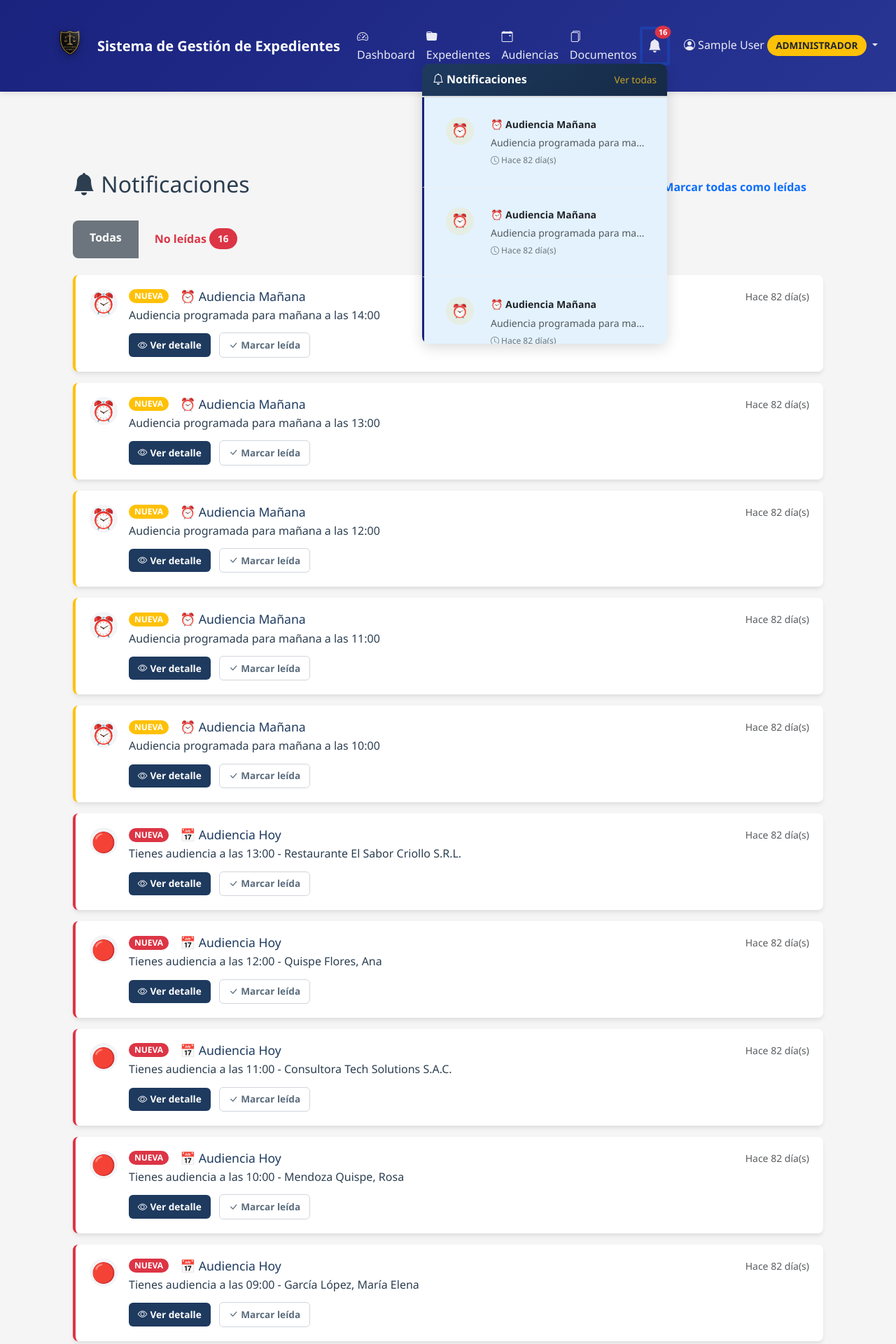
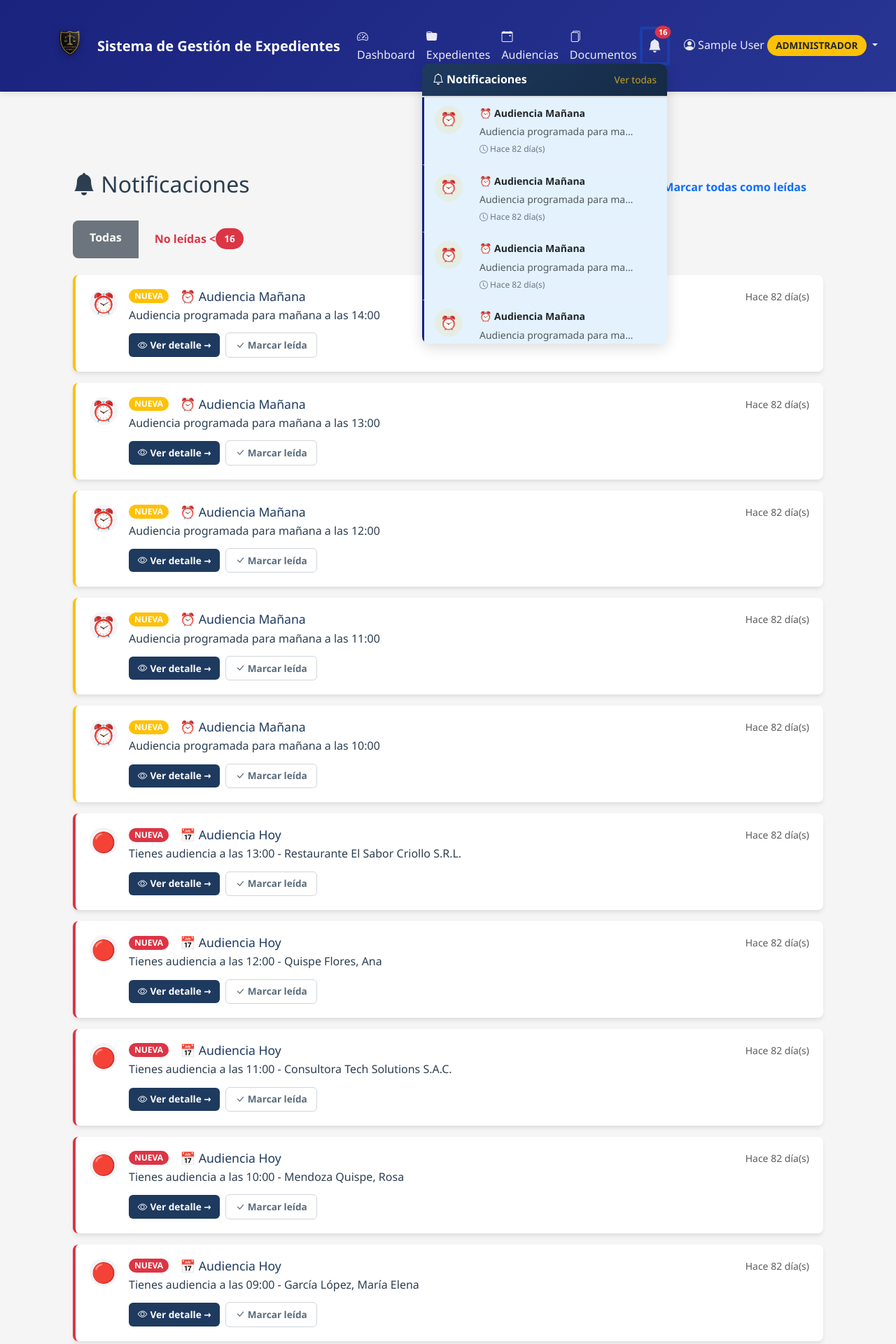
Before and after one commit to quijandriasistema-dot/gestor-expedientes, a Flask app: page /notificaciones in a window 1280 px wide, after a click on "16". Shown: the top 1920 px of the page at 70% size. Run offline with Flask 3, Linux system fonts and the light colour scheme; the visitor is signed in with stand-in values (Sample User, id 1); parts of the project's set-up code (start-up, migrations or seed data) failed here and were passed over.

Commit message:
ACTUALIZACION

```diff
--- a/app/templates/base.html
+++ b/app/templates/base.html
@@ -169,8 +169,15 @@
 
         .notification-item {
             border-bottom: 1px solid #f0f0f0;
+            padding: 0;
+            transition: background-color 0.2s;
+        }
+
+        .notification-item a {
+            display: flex;
             padding: 12px 15px;
-            transition: background-color 0.2s;
+            text-decoration: none;
+            color: inherit;
         }
 
         .notification-item:hover {
@@ -180,6 +187,10 @@
         .notification-item.unread {
             background-color: #e3f2fd;
             border-left: 3px solid var(--primary-color);
+        }
+
+        .notification-item.unread:hover {
+            background-color: #bbdefb;
         }
 
         .notification-icon {
@@ -403,7 +414,7 @@
                     if (data.notificaciones && data.notificaciones.length > 0) {
                         preview.innerHTML = data.notificaciones.map(n => `
                             <li class="notification-item ${n.leida ? '' : 'unread'}">
-                                <a href="${n.link || '#'}" class="text-decoration-none text-dark d-flex align-items-start"
+                                <a href="${n.link || '#'}"
                                    onclick="marcarLeida(${n.id}, event)">
                                     <div class="notification-icon bg-${n.color || 'info'} bg-opacity-10 text-${n.color || 'info'}">
                                         ${n.icono || '🔔'}
@@ -433,27 +444,16 @@
         }
 
         function marcarLeida(id, event) {
-            if (event) event.preventDefault();
-
+            // Marcar como leída vía POST en segundo plano (fire and forget)
             fetch(`/notificacion/${id}/leer`, {
                 method: 'POST',
                 headers: {
                     'Content-Type': 'application/json',
                 }
-            })
-            .then(response => response.json())
-            .then(data => {
-                if (data.success) {
-                    // Redirigir al link si existe
-                    const link = event ? event.currentTarget.getAttribute('href') : null;
-                    if (link && link !== '#') {
-                        window.location.href = link;
-                    } else {
-                        actualizarNotificaciones();
-                    }
-                }
-            })
-            .catch(error => console.error('Error:', error));
+            }).catch(error => console.error('Error:', error));
+
+            // Permitir navegación normal - NO prevenir default
+            // El enlace navegará al href automáticamente
         }
 
         function marcarTodasLeidas() {
--- a/app/templates/notificaciones.html
+++ b/app/templates/notificaciones.html
@@ -21,7 +21,7 @@
             Todas
         </a>
         <a href="#" class="btn btn-outline-danger" onclick="filtrarNoLeidas()">
-            No leídas {% if no_leidas > 0 %}<span class="badge bg-danger">{{ no_leidas }}</span>{% endif %}
+            No leídas {% if no_leidas > 0 %}<<span class="badge bg-danger">{{ no_leidas }}</span>{% endif %}
         </a>
     </div>
 
@@ -29,7 +29,11 @@
     <div class="notifications-list">
         {% if notificaciones %}
             {% for notif in notificaciones %}
-            <div class="card mb-3 {% if not notif.leida %}border-{{ notif.color }}{% else %}text-muted{% endif %}">
+            <div class="card mb-3 notification-card {% if not notif.leida %}border-{{ notif.color }} unread-card{% else %}text-muted read-card{% endif %}"
+                 {% if notif.link %}
+                 onclick="marcarLeidaYRedirigir({{ notif.id }}, '{{ notif.link }}')"
+                 style="cursor: pointer;"
+                 {% endif %}>
                 <div class="card-body">
                     <div class="d-flex align-items-start">
                         <div class="notification-icon fs-3 me-3">{{ notif.icono }}</div>
@@ -54,15 +58,16 @@
                             </p>
                             {% endif %}
 
-                            <div class="mt-2">
+                            <div class="mt-2 d-flex align-items-center gap-2">
                                 {% if notif.link %}
-                                <a href="{{ notif.link }}" class="btn btn-sm btn-primary">
-                                    <i class="bi bi-eye"></i> Ver detalle
-                                </a>
+                                <span class="btn btn-sm btn-primary">
+                                    <i class="bi bi-eye"></i> Ver detalle →
+                                </span>
                                 {% endif %}
 
                                 {% if not notif.leida %}
-                                <button onclick="marcarLeida({{ notif.id }})" class="btn btn-sm btn-outline-secondary ms-2">
+                                <button onclick="event.stopPropagation(); marcarLeidaSolo({{ notif.id }})"
+                                        class="btn btn-sm btn-outline-secondary">
                                     <i class="bi bi-check-lg"></i> Marcar leída
                                 </button>
                                 {% endif %}
@@ -81,8 +86,33 @@
     </div>
 </div>
 
+<style>
+.notification-card {
+    transition: all 0.2s ease;
+    border-left: 4px solid transparent;
+}
+
+.notification-card:hover {
+    transform: translateX(4px);
+    box-shadow: 0 4px 12px rgba(0,0,0,0.1);
+}
+
+.unread-card {
+    border-left-color: var(--primary-color);
+    background: linear-gradient(90deg, rgba(26, 35, 126, 0.03) 0%, white 100%);
+}
+
+.read-card {
+    opacity: 0.85;
+}
+
+.notification-card.unread-card:hover {
+    background: linear-gradient(90deg, rgba(26, 35, 126, 0.06) 0%, white 100%);
+}
+</style>
+
 <script>
-function marcarLeida(id) {
+function marcarLeidaSolo(id) {
     fetch(`/notificacion/${id}/leer`, {
         method: 'POST',
         headers: {
@@ -98,12 +128,30 @@ function marcarLeida(id) {
     .catch(error => console.error('Error:', error));
 }
 
+function marcarLeidaYRedirigir(id, link) {
+    // Marcar como leída en segundo plano
+    fetch(`/notificacion/${id}/leer`, {
+        method: 'POST',
+        headers: {
+            'Content-Type': 'application/json',
+        }
+    })
+    .then(() => {
+        // Redirigir al link de la notificación
+        window.location.href = link;
+    })
+    .catch(() => {
+        // Si falla, igual redirigir
+        window.location.href = link;
+    });
+}
+
 function filtrarNoLeidas() {
-    const cards = document.querySelectorAll('.notifications-list .card');
+    const cards = document.querySelectorAll('.notifications-list .notification-card');
     let hayOcultos = false;
 
     cards.forEach(card => {
-        if (card.classList.contains('text-muted')) {
+        if (card.classList.contains('read-card')) {
             if (card.style.display === 'none') {
                 card.style.display = '';
                 hayOcultos = true;
@@ -117,7 +165,7 @@ function filtrarNoLeidas() {
     const btn = document.querySelector('.btn-outline-danger');
     if (btn) {
         btn.innerHTML = hayOcultos ?
-            'No leídas {% if no_leidas > 0 %}<span class="badge bg-danger">{{ no_leidas }}</span>{% endif %}' :
+            'No leídas {% if no_leidas > 0 %}<<span class="badge bg-danger">{{ no_leidas }}</span>{% endif %}' :
             'Ver todas';
     }
 }
```
